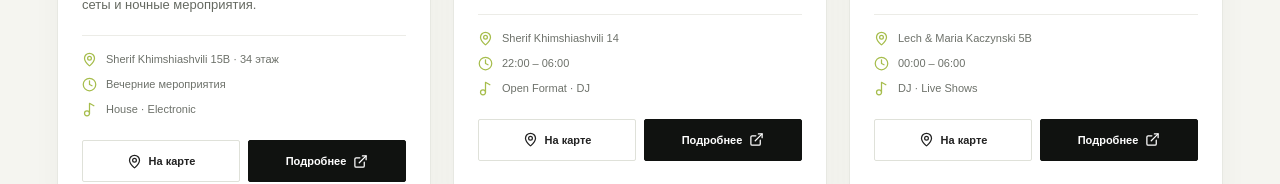
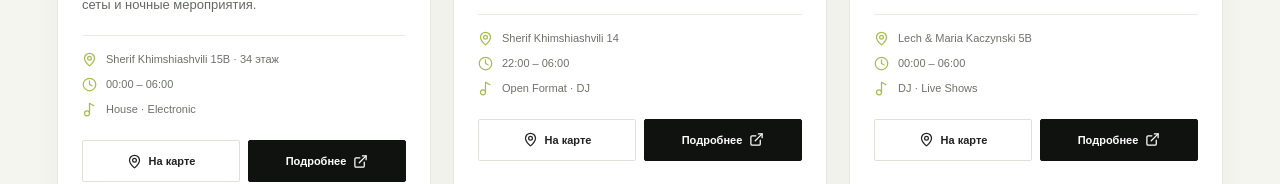
Before and after one commit to Guramch1k/Keci, a Next.js app: page /clubs in a window 1280 px wide. Shown: the part 1132-1316 px from the top of the page. Built offline with nearby package versions, Linux system fonts and the light colour scheme.

Commit message:
Update page.tsx

```diff
--- a/app/clubs/page.tsx
+++ b/app/clubs/page.tsx
@@ -18,7 +18,7 @@ const clubs = [
     description:
       "Rooftop-клуб на 34 этаже Panorama с панорамным видом на Батуми и море. Электронная музыка, DJ-сеты и ночные мероприятия.",
     address: "Sherif Khimshiashvili 15B · 34 этаж",
-    hours: "Вечерние мероприятия",
+    hours: "00:00 – 06:00",
     age: "24+",
     music: "House · Electronic",
     status: "Работает вне сезона",
```
